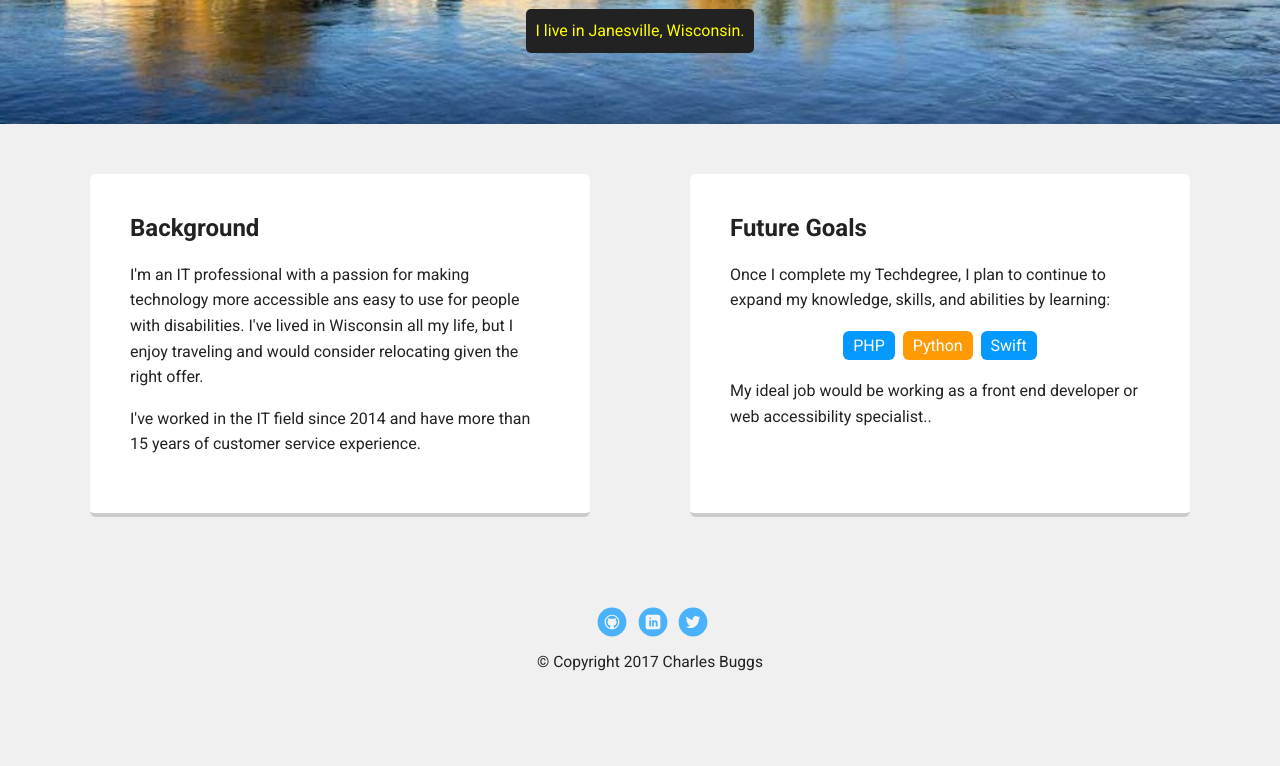
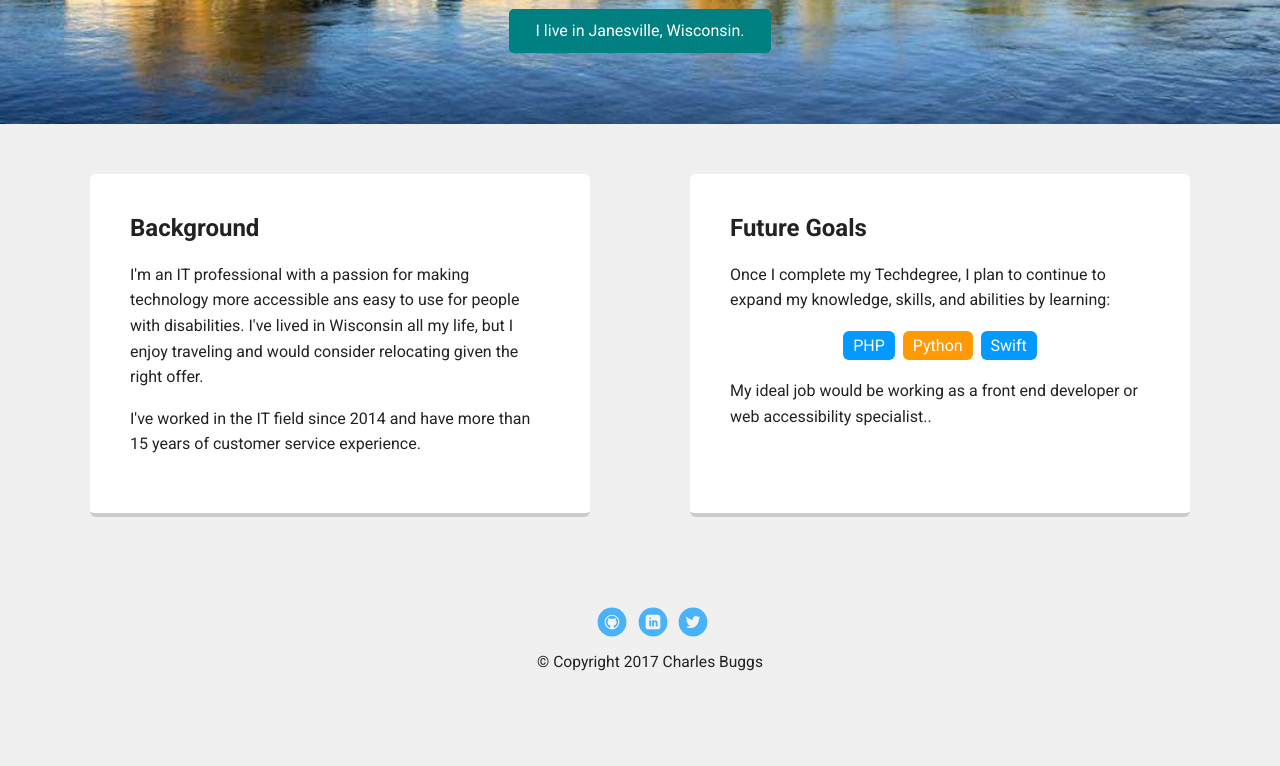
Before and after one commit to clbuggs/FEWD-Techdegree-Project-01, a plain HTML site: page index.html in a window 1280 px wide. Shown: the part 346-1112 px from the top of the page. Drawn offline with Linux system fonts and the light colour scheme; a web font is replaced by a local one.

Commit message:
Fixed Errors
Fixed HTML errors on the experience.html page and made a few minor tweaks.

```diff
--- a/styles.css
+++ b/styles.css
@@ -78,6 +78,9 @@ header .profile-image:hover {
   transform: scale(1.5);
   box-shadow: 0px 3px 12px rgba(0, 0, 0, .5);
 }
+main .align-right {
+  text-align: right;
+}
 .tag {
   background-color: #efefef;
   color: black;
@@ -87,8 +90,10 @@ header .profile-image:hover {
   margin: 10px auto;
 }
 .location {
-  background-color: #222;
-  color: yellow;
+  background-color: #008080;
+  color: white;
+  padding-left: 27px;
+  padding-right: 27px;
 }
 .card {
   margin: 30px;
```
